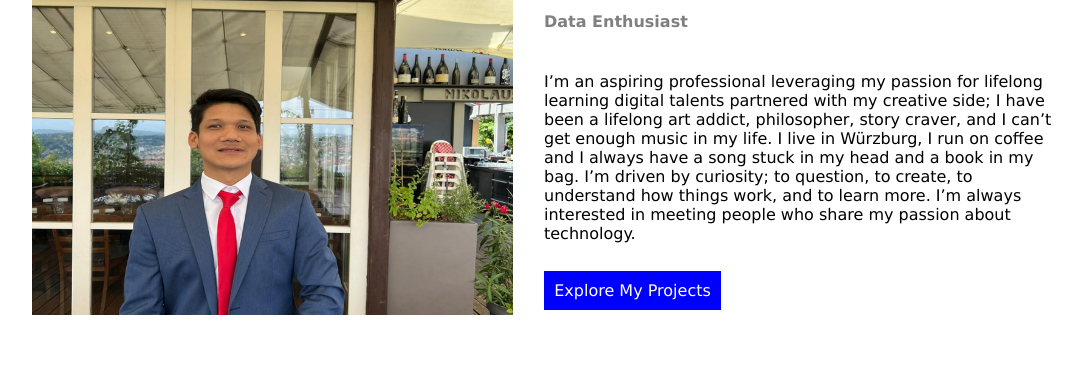
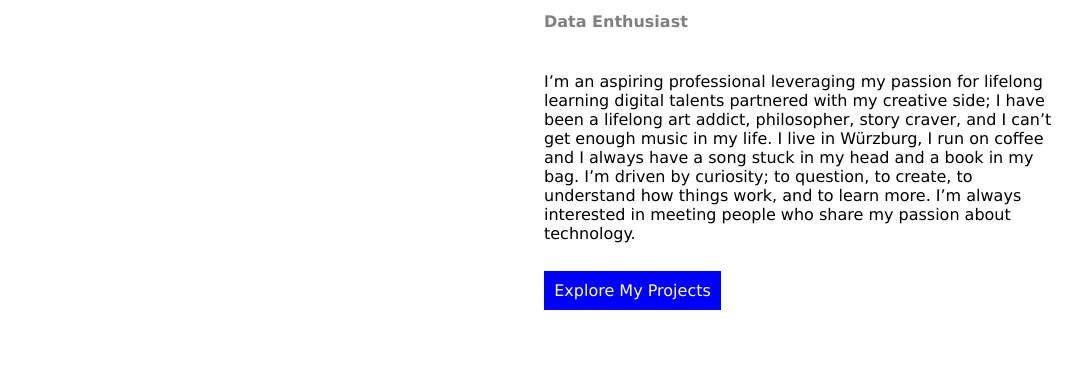
Before and after one commit to chamlingkaman/web-design_portfolio, a plain HTML site: page index.html in a window 1280 px wide. Shown: the part 142-529 px from the top of the page, without its empty margins (96-1178 px from the left). Drawn offline with Linux system fonts and the light colour scheme.

Commit message:
Update index.html

```diff
--- a/index.html
+++ b/index.html
@@ -34,7 +34,7 @@
      <div class="about" id="about">
         <div class="wrapper">
             <div class="col-2">
-               <img src="images/Untitled design.png" alt="Max Mustermann Profile Image" class="img-responsive" alt="Here is supposed to be an image">
+               <img src="#" alt="Max Mustermann Profile Image" class="img-responsive" alt="Here is supposed to be an image">
 
             </div>
 
```
